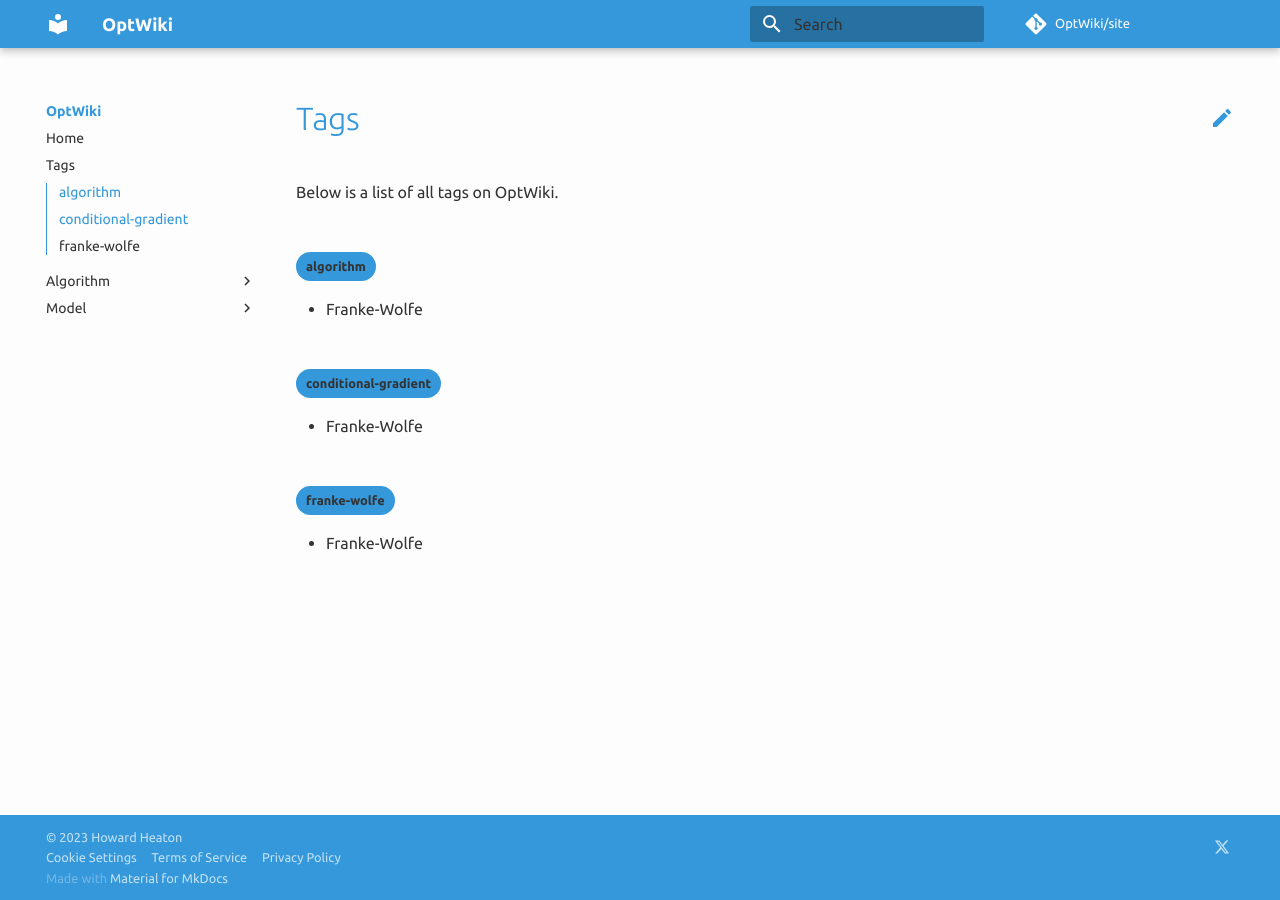
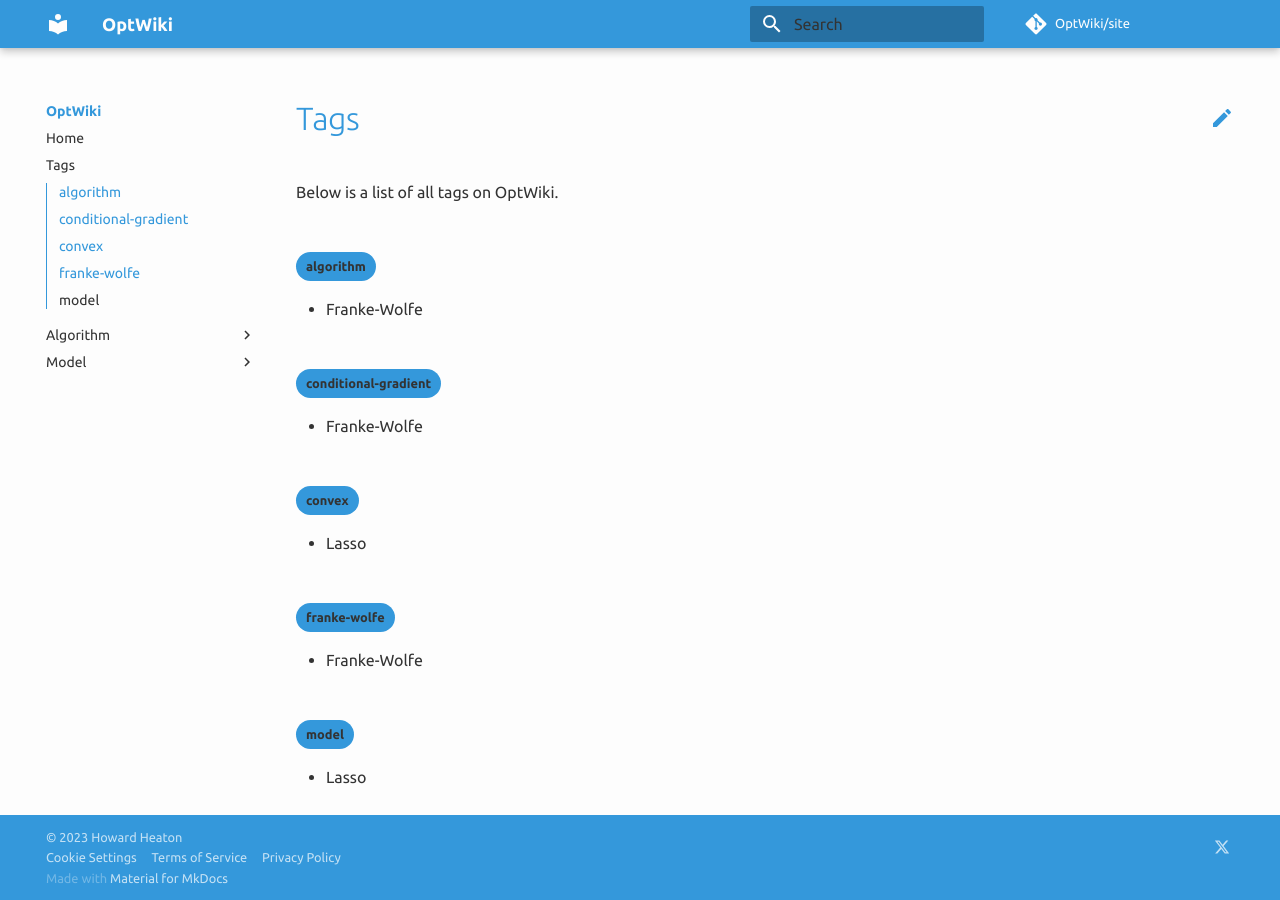
Before and after one commit to AppliedMathWiki/site, an MkDocs documentation site: the page built from docs/tags.md, in a window 1280 px wide. Built offline with MkDocs 1.6.1 and Material for MkDocs 9.7.7, drawn with Linux system fonts in a browser that asks for light colours; comment, search, counter and statistics services are not loaded.

```diff
--- a/docs/model/lasso.md
+++ b/docs/model/lasso.md
@@ -1,6 +1,7 @@
 ---
-hide:
-  - navigation
+tags:
+  - model
+  - convex
 ---
 
 # Lasso
```
Also changed, not shown: docs/algorithm/franke-wolfe.md (+0 -2 lines).
